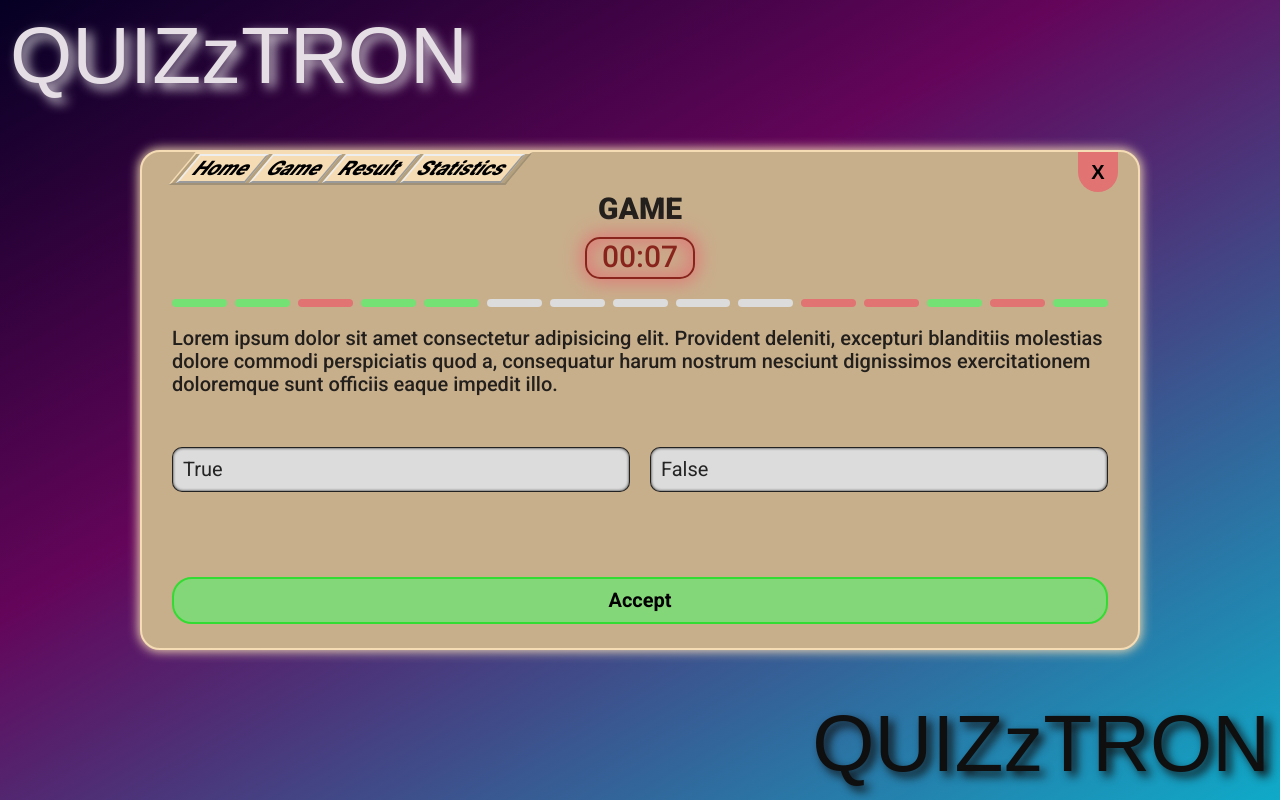
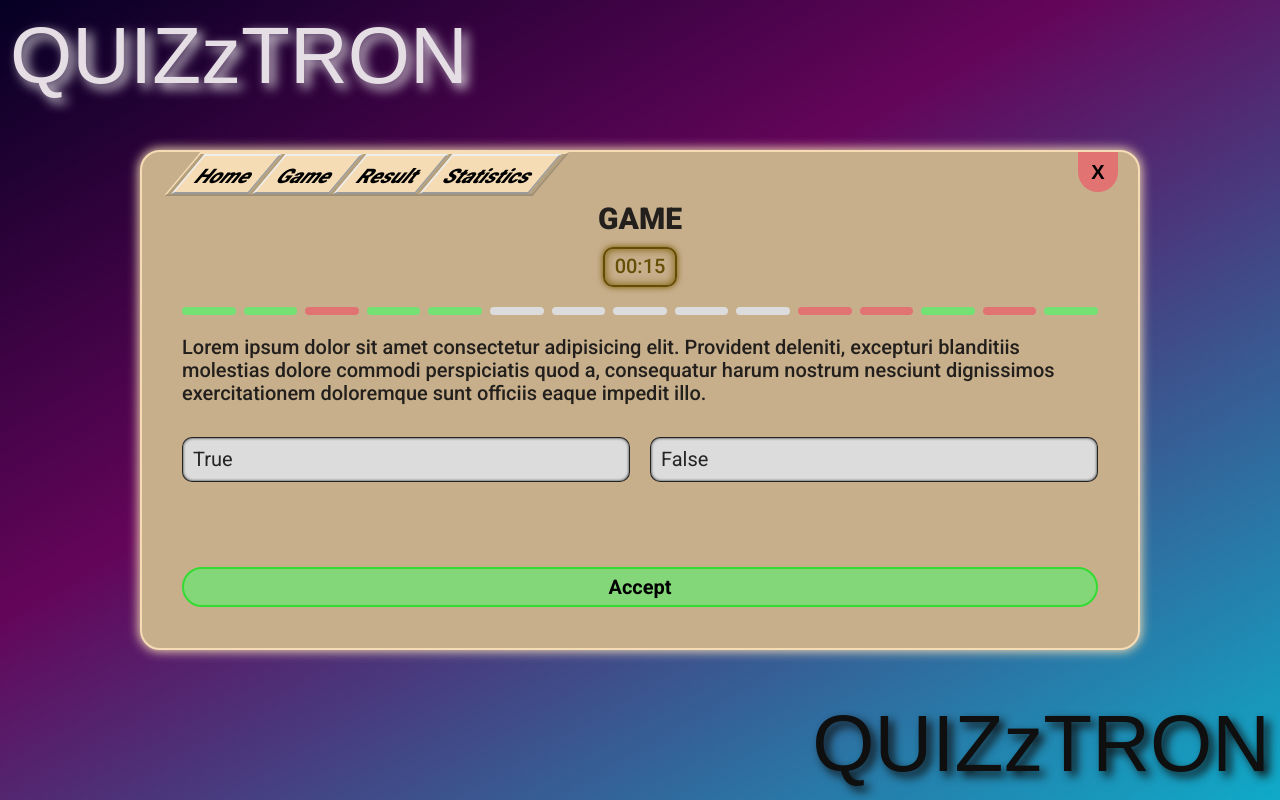
Before and after one commit to RKeyIT/React_01.24, a React (Vite) app: page / in a window 1280 px wide. Built offline with nearby package versions, Linux system fonts and the light colour scheme; a web font is replaced by a local one.

Commit message:
css: global css update

```diff
--- a/src/entities/ContentContainer/ContentContainer.module.css
+++ b/src/entities/ContentContainer/ContentContainer.module.css
@@ -8,10 +8,10 @@
     border: 2px solid var(--color-border-main);
     background-color: var(--color-bg-main);
     border-radius: 1em;
-    padding: 1.5em;
+    padding: var(--ui-element-height);
 
+    animation: shadow-resizer 5s infinite;
     box-shadow: 0 0 10px 1px var(--color-border-main);
-    animation: shadow-resizer 5s infinite;
 }
 
 
--- a/src/entities/NumberInput/NumberInput.module.css
+++ b/src/entities/NumberInput/NumberInput.module.css
@@ -1,14 +1,15 @@
 .NumberInput {
     display: flex;
-    align-items: center;
-    justify-content: space-between;
+    flex-direction: column;
+    align-items: flex-start;
     font-weight: bold;
-    width: 100%;
+    gap: var(--ui-element-padding);
 }
 
 .input {
-    width: 25%;
-    padding: var(--ui-padding);
+    padding-left: var(--ui-element-padding);
+    padding-right: var(--ui-element-padding);
+    height: var(--ui-element-height);
     border: 2px solid var(--color-ui-border);
     border-radius: var(--border-rad-font-half);
     background-color: var(--color-ui-white);
@@ -25,6 +26,7 @@
 }
 
 .label {
+    width: 100%;
     text-align: center;
     font-weight: bold;
     width: max-content;
--- a/src/global.css
+++ b/src/global.css
@@ -33,7 +33,9 @@
     --color-ui-border: rgba(150, 150, 150, 1);
 
     /* DIMENSIONS */
-    --ui-padding: .5em;
+    --ui-padding: 0.5em;
+    --ui-element-padding: 0.5em;
+    --ui-element-height: 2em;
 
     /* ANIMATIONS */
     --anim-fast: all ease 0.2s;
--- a/src/pages/Game/Game.module.css
+++ b/src/pages/Game/Game.module.css
@@ -1,7 +1,5 @@
 .Game {
     display: grid;
-    grid-template-rows: 42px 0.4em 100px auto 47px;
-    justify-content: center;
     gap: 1em;
 }
 
@@ -10,5 +8,5 @@
     display: flex;
     flex-direction: row;
     justify-content: space-between;
-    gap: 1em
+    gap: var(--ui-element-padding)
 }
--- a/src/pages/Home/Home.module.css
+++ b/src/pages/Home/Home.module.css
@@ -2,7 +2,6 @@
     box-sizing: border-box;
     display: grid;
     grid-template-areas: "selects selects" "input buttons";
-    grid-template-rows: 1fr 1fr;
 }
 
 .heading {
@@ -13,7 +12,7 @@
     grid-area: selects;
     display: flex;
     flex-direction: column;
-    justify-content: space-between;
+    justify-content: flex-start;
 }
 
 .input {
@@ -26,9 +25,10 @@
 
 .buttons {
     grid-area: buttons;
+    width: 100%;
     display: flex;
-    flex-direction: row;
+    flex-direction: column;
     align-self: flex-end;
     justify-self: flex-end;
-    gap: 2em
+    gap: var(--ui-element-padding)
 }
--- a/src/pages/Home/Home.tsx
+++ b/src/pages/Home/Home.tsx
@@ -71,12 +71,12 @@ export const Home = () => {
           callback={setQuestionAmount}
           min={context.minQuestionsCount}
           max={context.maxQuestionsCount}
-          label="Chose the number of questions: "
+          label="Count of questions: "
         />
       </div>
       <div className={styles.buttons}>
+        <Button callback={onShowStatisticsHandler} content="See my statistics" style="white" />
         <Button callback={onStartHandler} content="Start quiz" style="green" />
-        <Button callback={onShowStatisticsHandler} content="See my statistics" style="white" />
       </div>
     </div>
   )
--- a/src/shared/Button/Button.module.css
+++ b/src/shared/Button/Button.module.css
@@ -3,11 +3,14 @@
     outline: none;
     border: 2px solid transparent;
     border-radius: var(--border-rad-font);
-    padding: var(--ui-padding);
     font-weight: 600;
     cursor: pointer;
     transition: var(--anim-fast);
     width: 100%;
+    height: var(--ui-element-height);
+    padding-left: var(--ui-element-padding);
+    padding-right: var(--ui-element-padding);
+    line-height: 1em;
 }
 
 .Button.green {
--- a/src/shared/CloseButton/CloseButton.module.css
+++ b/src/shared/CloseButton/CloseButton.module.css
@@ -6,13 +6,15 @@
     transition: var(--anim-fast);
     border: none;
     border-radius: 0 0 50% 50%;
-    width: 2em;
-    height: 2em;
+    width: var(--ui-element-height);
+    height: var(--ui-element-height);
     font-family: 'Rubik Glitch Pop', sans-serif;
     font-weight: 900;
     text-transform: uppercase;
     text-align: center;
     cursor: pointer;
+    line-height: 1em;
+    padding: var(--ui-element-padding);
 }
 
 .CloseButton:hover {
--- a/src/shared/NavButton/NavButton.module.css
+++ b/src/shared/NavButton/NavButton.module.css
@@ -5,6 +5,9 @@
     border: 2px outset;
     transition: var(--anim-fast);
     cursor: pointer;
+    line-height: 1em;
+    padding: var(--ui-element-padding);
+    height: var(--ui-element-height);
 }
 
 .NavButton:hover {
--- a/src/shared/QuestionWindow/QuestionWindow.module.css
+++ b/src/shared/QuestionWindow/QuestionWindow.module.css
@@ -1,4 +1,5 @@
 .QuestionWindow {
     font-weight: 500;
     overflow: auto;
+    height: 4em;
 }
--- a/src/shared/Timer/Timer.module.css
+++ b/src/shared/Timer/Timer.module.css
@@ -1,12 +1,12 @@
 .Timer {
     text-align: center;
-    font-size: 1.5rem;
     font-weight: 500;
     box-sizing: border-box;
     border: 2px solid;
-    border-radius: 0.5em;
-    padding-left: 0.5em;
-    padding-right: 0.5em;
+    border-radius: var(--ui-element-padding);
+    padding-left: var(--ui-element-padding);
+    padding-right: var(--ui-element-padding);
+    height: var(--ui-element-height);
     display: flex;
     justify-self: center;
     align-items: center;
@@ -42,7 +42,7 @@
 
     50% {
         box-shadow: 0 0 10px 1px var(--color-orange-dark), inset 0 0 10px 0px var(--color-orange-dark);
-        color: var(--color-main-mid);
+        color: var(--color-black);
     }
 
     100% {
--- a/src/shared/Timer/Timer.tsx
+++ b/src/shared/Timer/Timer.tsx
@@ -5,7 +5,7 @@ interface IProps {
   seconds?: number
 }
 
-export const Timer: FC<IProps> = ({ seconds = 12 }) => {
+export const Timer: FC<IProps> = ({ seconds = 20 }) => {
   const [time, setTime] = useState({
     minutes: getMinutes(seconds),
     seconds: getMinutes(seconds) <= 0 ? seconds : getMinutes(seconds) % 60
```
